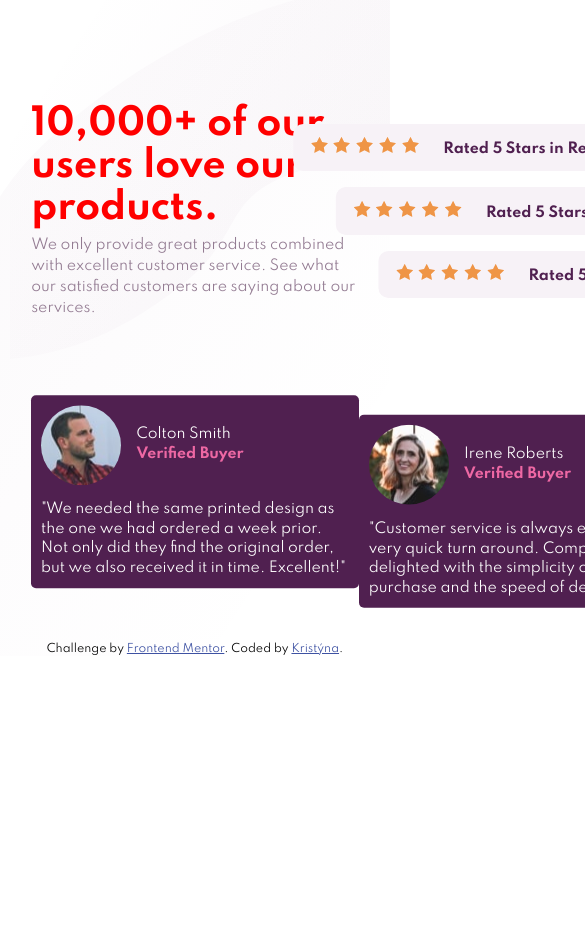
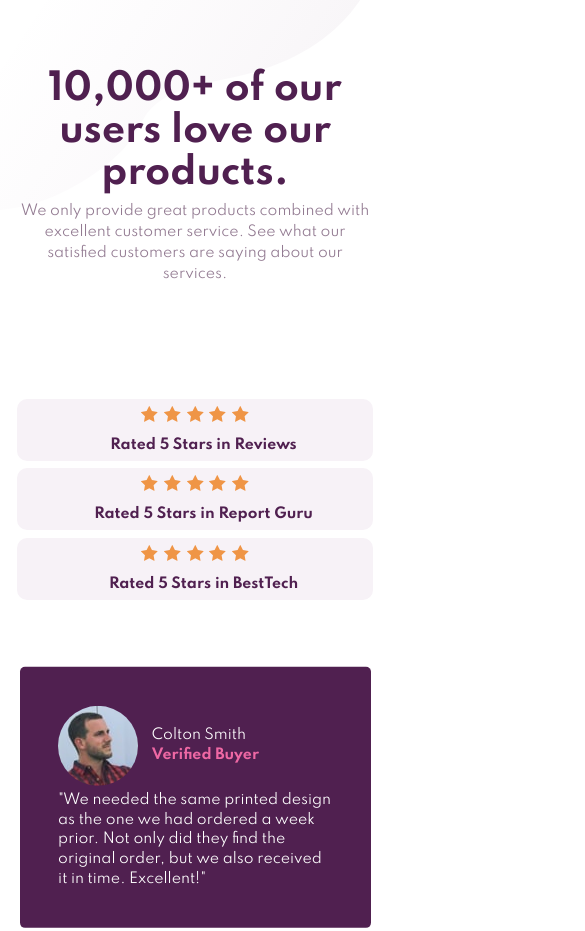
Before and after one commit to KristynRiho/06_Social_proof_section, a plain HTML site: page index.html in a window 390 px wide. Shown: the top 931 px of the page, 585 px wide, since content can reach past the window. Before the commit the page ends 844 px from the top, so only its background shows below. Drawn offline with Linux system fonts and the light colour scheme.

Commit message:
final version

```diff
--- a/queris.css
+++ b/queris.css
@@ -39,23 +39,73 @@
 }
 
 @media only screen and (max-width: 875px) {
-  .header {
+  header {
     flex-wrap: wrap;
-    height: fit-content;
+    height: 80vh;
+    padding: 15px;
+    text-align: center;
   }
 
   .header__flexItem {
-    flex: 1 0 100%;
+    flex: 0 0 100%;
+    padding: 0 8%;
   }
 
-  .header__flexItem h1 {
-    color: red;
+  .header__flexItem ul li {
+    transform: translateX(0);
+    width: 100%;
+    padding: 2% 2%;
+    margin: 2% auto;
   }
-  .main {
+
+  main {
     flex-wrap: wrap;
   }
 
   .main__flexItem {
     flex: 1 0 100%;
   }
+
+  .ratings__text {
+    display: block;
+    margin-top: 10px;
+  }
+
+  .person {
+    margin-bottom: 2%;
+  }
 }
+
+@media only screen and (max-width: 500px) {
+  body {
+    background-image: url(images/bg-pattern-bottom-mobile.svg);
+    background-repeat: no-repeat;
+    background-position: right bottom;
+  }
+
+  header {
+    height: 80vh;
+    padding: 15px;
+
+    background-image: url(images/bg-pattern-top-mobile.svg);
+    background-position: -5% -5%;
+    background-repeat: no-repeat;
+  }
+
+  .header__flexItem {
+    padding: 0 2px;
+  }
+
+  .ratings__text {
+    display: block;
+    margin-top: 10px;
+  }
+
+  main {
+    padding: 5px 5%;
+    margin-top: 10%;
+  }
+  .main__flexItem {
+    padding: 11%;
+  }
+}
```
